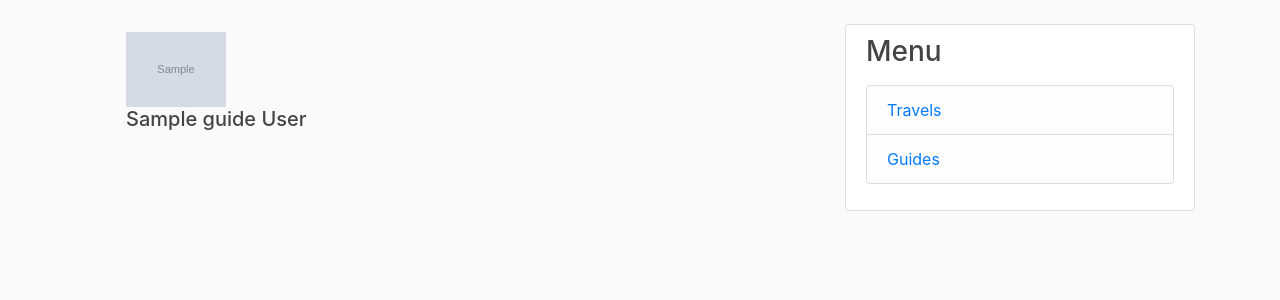
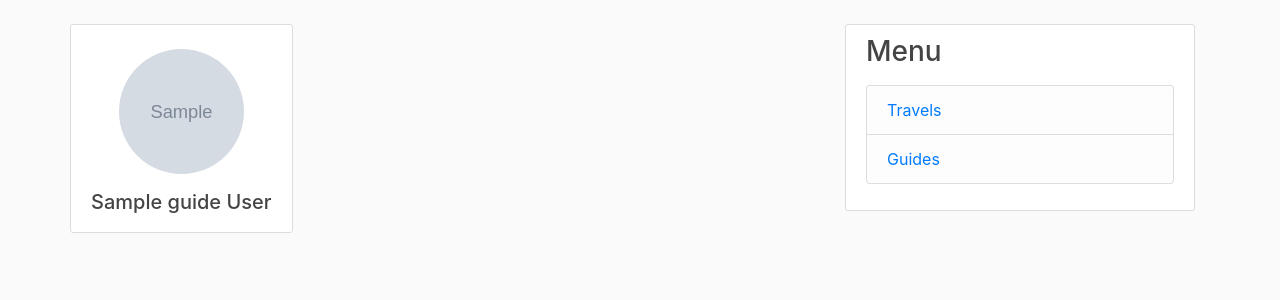
Before and after one commit to skucaite/travelbook_flask_app_with_login, a Flask app: template templates/guides.html in a window 1280 px wide. Shown: the part 56-356 px from the top of the page. Run offline with Flask 2, Linux system fonts and the light colour scheme; the template is opened without the code that fills it: most values are stand-ins (such as "Sample title", 1, 10 or a date in 2020); grey boxes marked "Sample" are stand-in pictures; parts of the project's set-up code (start-up, migrations or seed data) failed here and were passed over; some libraries are stand-ins or nearby versions.

Commit message:
Guide image file

```diff
--- a/app.py
+++ b/app.py
@@ -103,6 +103,8 @@ def account():
 def guides():
     try:
         guides=Guide.query.all()
+        for guide in guides:
+            guide.image_file = url_for('static', filename='profile_pics/' + guide.image_file)
     except Exception:
         abort(404)
     return render_template('guides.html', guides=guides, title='Guides')
--- a/migrations/versions/48579570fe05_.py
+++ b/migrations/versions/48579570fe05_.py
@@ -24,7 +24,7 @@ def upgrade():
     sa.Column('surname', sa.String(length=20), nullable=False),
     sa.Column('phone', sa.String(length=20), nullable=False),
     sa.Column('email', sa.String(length=120), nullable=False),
-    sa.Column('image_file', sa.String(length=120), nullable=False),
+    sa.Column('image_file', sa.String(length=120), nullable=False, default='default.jpg'),
     sa.Column('password', sa.String(length=60), nullable=False),
     sa.PrimaryKeyConstraint('id'),
     sa.UniqueConstraint('email')
--- a/models.py
+++ b/models.py
@@ -43,7 +43,7 @@ class Guide(db.Model, UserMixin):
     surname = db.Column(db.String(20), nullable=False)
     phone = db.Column(db.String(20), nullable=False)
     email = db.Column(db.String(120), unique=True, nullable=False)
-    image_file = db.Column(db.String(120), nullable=False, default='https://cdn.pixabay.com/photo/2016/02/17/16/32/person-1205346_960_720.png')
+    image_file = db.Column(db.String(120), nullable=False, default='default.jpg')
     password = db.Column(db.String(60), nullable=False)
     travels = db.relationship('Travel', backref='guide', lazy=True)
 
--- a/templates/guides.html
+++ b/templates/guides.html
@@ -1,13 +1,13 @@
 {% extends 'layout.html' %}
 {% block content %}
-<ul class="row">
+<div class="row">
 	{% for guide in guides %}
-  <div class="col-4 nav-item nav-link">
-    <img style="width: 100px;" src="{{ guide.image_file }}" alt="Guide Image" />
+  <div class="content-section pt-4 text-center mr-4">
+    <img class="rounded-circle account-img mx-auto" src="{{ guide.image_file }}" alt="Guide Image" />
     <a href="/guides/{{ guide.id }}">
-		<h5>{{ guide.name }} {{ guide.surname }}</h5>
+			<h5>{{ guide.name }} {{ guide.surname }}</h5>
 		</a>
 	</div>
 	{% endfor %}
-</ul>
+</div>
 {% endblock content %}
```
